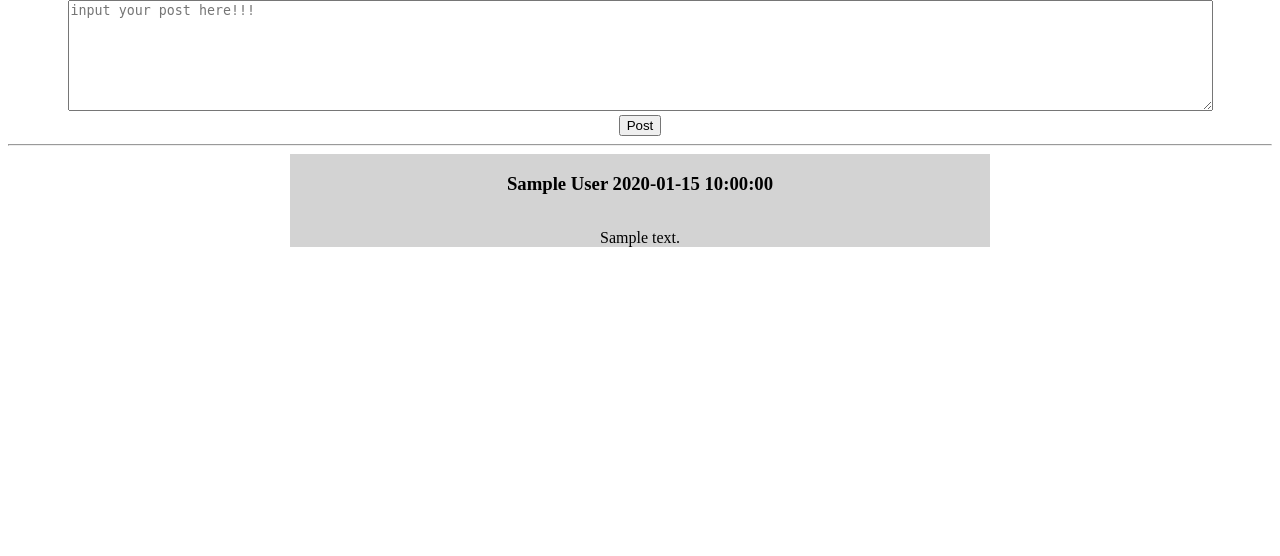
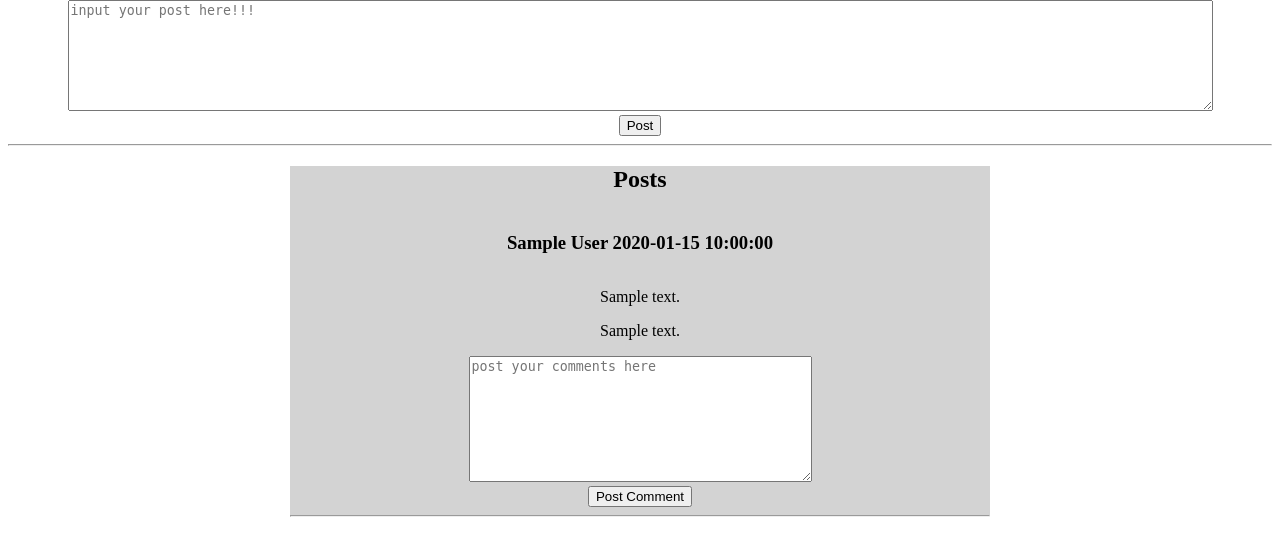
Before and after one commit to ethantang93/thewall, a Flask app: template templates/wall.html in a window 1280 px wide. Shown: the part 68-624 px from the top of the page. Run offline with Flask 2, Linux system fonts and the light colour scheme; the template is opened without the code that fills it: most values are stand-ins (such as "Sample title", 1, 10 or a date in 2020).

Commit message:
Added the ability to add comments to posts and display all the comments

```diff
--- a/server.py
+++ b/server.py
@@ -72,8 +72,13 @@ def wall():
         LEFT JOIN users ON users.id= messages.user_id
         ORDER BY created_at DESC"""
         all_posts = mysql.query_db(query)
-        print all_posts
-        return render_template('wall.html', user=user[0], all_posts=all_posts)
+
+        query = """SELECT * FROM comments
+        LEFT JOIN users ON users.id = comments.user_id
+        ORDER BY comments.created_at ASC"""
+        all_comments = mysql.query_db(query)
+
+        return render_template('wall.html', user=user[0], all_posts=all_posts, all_comments=all_comments)
     else:
         flash("You are not logged in yet bitch")
         return redirect('/')
@@ -92,6 +97,20 @@ def postmessage(id):
     print query
     return redirect('/wall')
 
+@app.route('/postcomments/<postid>', methods=['POST'])
+def postcomments(postid):
+    userid=session['current_user']
+    print postid, userid
+    query = """INSERT INTO comments(message_id, user_id, comment, created_at, updated_at)
+    VALUES (:postid, :userid, :comment, NOW(), NOW())"""
+    data = {
+            'postid':postid,
+            'userid':userid,
+            'comment':request.form['comments']
+    }
+    mysql.query_db(query, data)
+    print query
+    return redirect('/wall')
 
 
 
--- a/templates/wall.html
+++ b/templates/wall.html
@@ -52,11 +52,25 @@
 
       </div>
       <div id="posts">
+        <h2>Posts</h2>
         {% if all_posts %}
           {% for post in all_posts %}
             <div class="smallpostbox">
               <h3>{{post['first_name']}}   {{post['last_name']}}   {{post['created_at']}}</h3><br>
               <p>{{post['message']}}</p>
+              {% if all_comments %}
+                {% for comments in all_comments%}
+                  {% if comments['message_id']== post['id']%}
+                    <p>{{comments['comment']}}</p>
+                  {%endif%}
+                {%endfor%}
+              {%endif%}
+
+              <form class="" action="/postcomments/{{post['id']}}" method="post">
+                <textarea name="comments" rows="8" cols="40" placeholder="post your comments here"></textarea><br>
+                <input type="submit" name="submit" value="Post Comment">
+              </form>
+              <hr>
             </div>
           {% endfor %}
         {% endif %}
```
